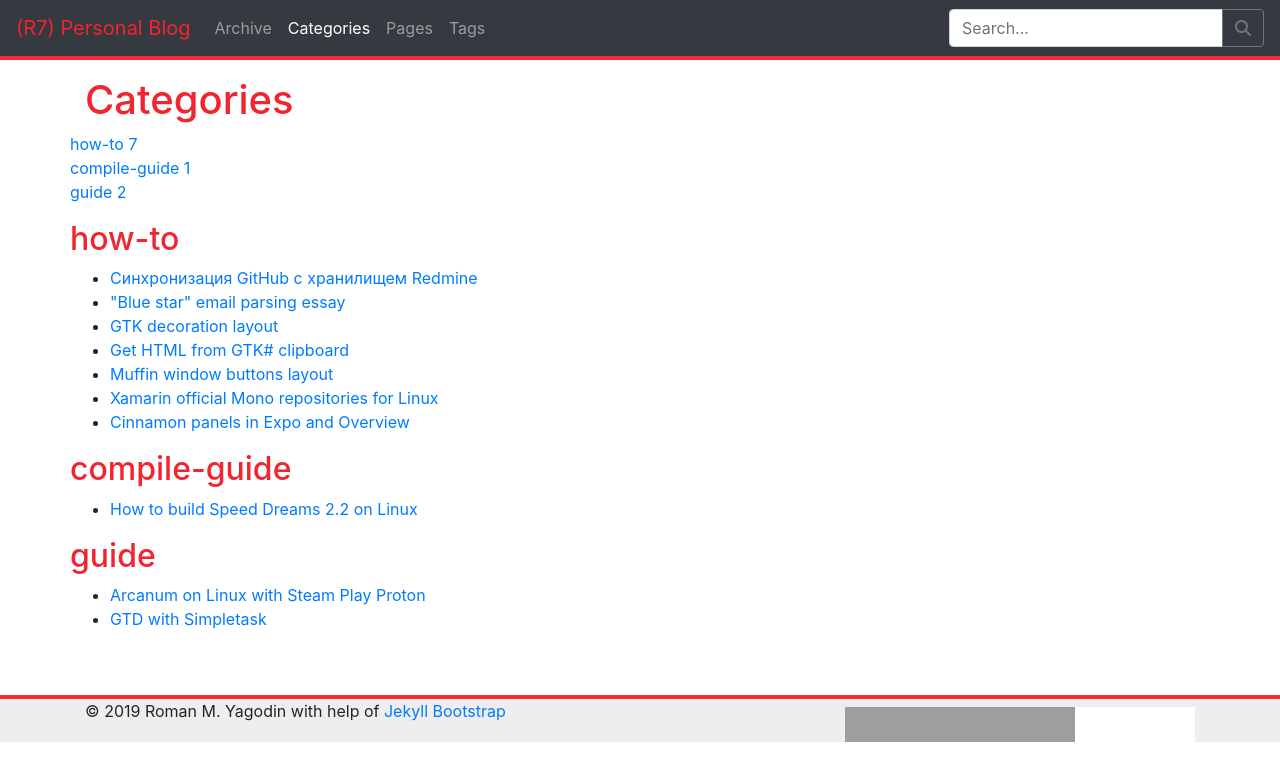
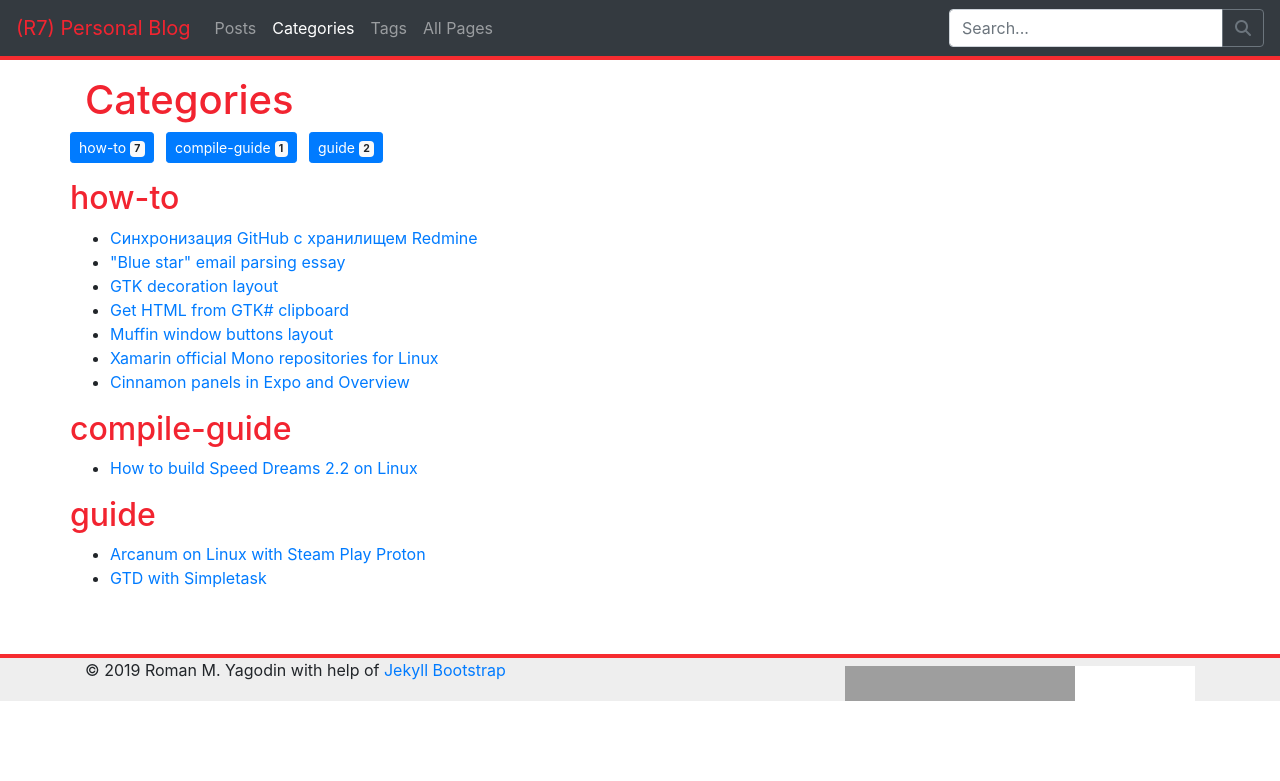
Before and after one commit to roman-yagodin/roman-yagodin.github.io, a Jekyll site: the page built from 2_categories.html, in a window 1280 px wide. Shown: the top 781 px of the page. Built offline with Jekyll 4.4.1, drawn with Linux system fonts in a browser that asks for light colours; nearby versions of some CDN libraries; grey boxes are pictures that could not be loaded.

Commit message:
Set page order

```diff
--- a/archive.html
+++ b/1_posts.html
@@ -1,7 +1,7 @@
 ---
 layout: page
-title : Archive
-header : Post Archive
+title : Posts
+header : Blog Archive
 group: navigation
 ---
 {% include JB/setup %}
--- a/categories.html
+++ b/2_categories.html
@@ -6,11 +6,13 @@ group: navigation
 ---
 {% include JB/setup %}
 
-<ul class="tag_box list-inline">
+<ul class="list-inline tag-box">
   {% assign categories_list = site.categories %}
+  {% assign categories_list_list_item_css_class = 'list-inline-item' %}
+  {% assign categories_list_link_css_class = 'btn btn-primary btn-sm' %}
+  {% assign categories_list_badge_css_class = 'badge badge-light' %}
   {% include JB/categories_list %}
 </ul>
-
 
 {% for category in site.categories %}
   <h2 id="{{ category[0] }}-ref">{{ category[0] | join: "/" }}</h2>
--- a/tags.html
+++ b/3_tags.html
@@ -6,11 +6,13 @@ group: navigation
 ---
 {% include JB/setup %}
 
-<ul class="tag_box list-inline">
+<ul class="list-inline tag-box">
   {% assign tags_list = site.tags %}
+  {% assign tags_list_list_item_css_class = 'list-inline-item' %}
+  {% assign tags_list_link_css_class = 'btn btn-secondary btn-sm' %}
+  {% assign tags_list_badge_css_class = 'badge badge-light' %}
   {% include JB/tags_list %}
 </ul>
-
 
 {% for tag in site.tags %}
   <h2 id="{{ tag[0] }}-ref">{{ tag[0] }}</h2>
--- a/pages.html
+++ b/4_pages.html
@@ -1,12 +1,11 @@
 ---
 layout: page
-title: Pages
-header: Pages
+title: All Pages
+header: All Pages
 group: navigation
 ---
 {% include JB/setup %}
 
-<h2>All Pages</h2>
 <ul>
 {% assign pages_list = site.pages %}
 {% include JB/pages_list %}
```
